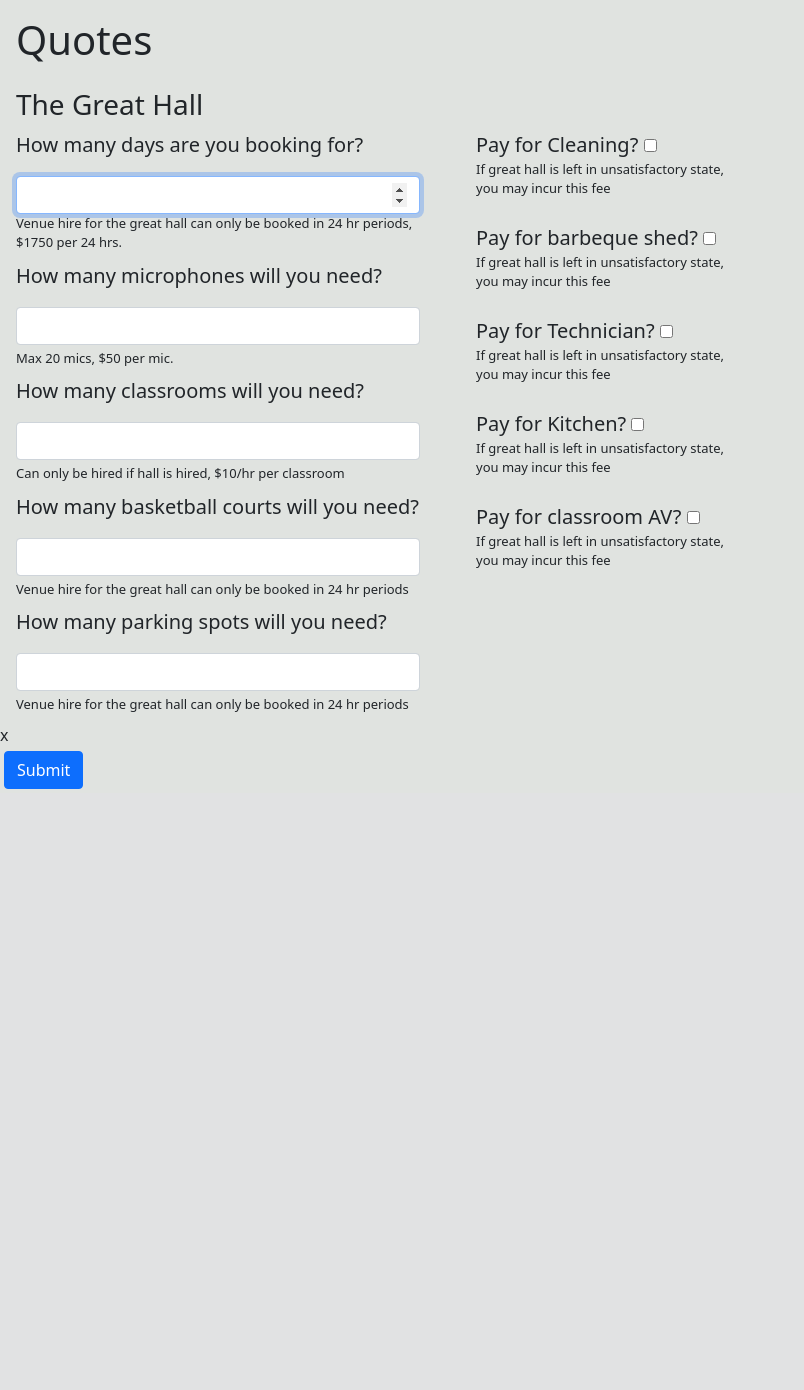
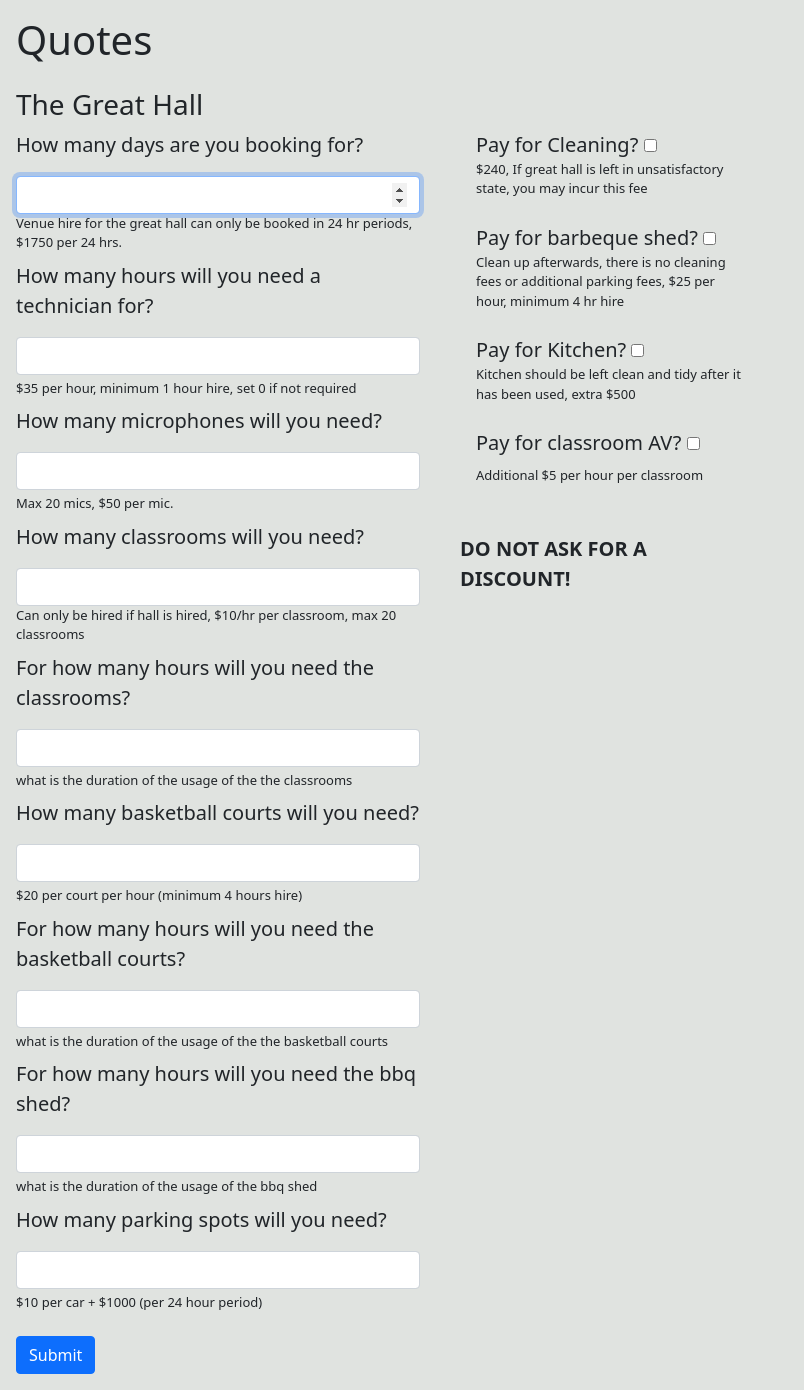
Before and after one commit to flamingduck0/Flask, a Flask app: page /quotes in a window 1280 px wide. Shown: the part 56-1446 px from the top of the page, without its empty margins (0-804 px from the left). Before the commit the page ends 845 px from the top, so only its background shows below. Run offline with Flask 2, Linux system fonts and the light colour scheme.

Commit message:
The Great Hall Page worked on, adjusted slight visuals

```diff
--- a/app.py
+++ b/app.py
@@ -2,9 +2,7 @@ from flask import Flask, render_template, request
 from costCalculator import totalCost
 import os
 
-
 app = Flask(__name__)
-
 
 @app.route('/')
 def home_page():  # put application's code here
@@ -17,12 +15,28 @@ def quotes_page():  # put application's code here
     if request.method == 'POST':
         try:
             days = int(request.form['days'])
-            cleaning = bool(request.form['cleaning'])
-            total = totalCost(days)
+            mics = int(request.form['mics'])
+            rooms = int(request.form['rooms'])
+            roomtime = int(request.form['roomtime'])
+            courts = int(request.form['courts'])
+            courttime = int(request.form['courttime'])
+            spots = int(request.form['spots'])
+            tech = int(request.form['tech'])
+            bbqtime = int(request.form['bbqtime'])
+
+
+            total = totalCost(days, mics, rooms, roomtime, courts, courttime, bbqtime, spots, tech)
             return render_template('Result.html',
                                    days=days,
-                                   cleaning=cleaning,
-                                   total=total
+                                   mics=mics,
+                                   rooms=rooms,
+                                   roomtime=roomtime,
+                                   courts=courts,
+                                   courttime=courttime,
+                                   spots=spots,
+                                   tech=tech,
+                                   bbqtime=bbqtime,
+                                   total=total,
                                    )
         except Exception:
             pass
@@ -34,25 +48,30 @@ def contact_page():  # put application's code here
     output = render_template('Contact.html')
     return output
 
+
 @app.route('/thegreathall')
 def thegreathall_page():  # put application's code here
     output = render_template('The Great Hall.html')
     return output
+
 
 @app.route('/fairlandpavilion')
 def fairlandpavilion_page():  # put application's code here
     output = render_template('Fairland Pavilion.html')
     return output
 
+
 @app.route('/theottersidecentre')
 def theottersidecentre_page():  # put application's code here
     output = render_template('The Otterside Centre.html')
     return output
+
 
 @app.route('/utsgymnasium')
 def utsgymnasium_page():  # put application's code here
     output = render_template('UTS Gymnasium.html')
     return output
 
+
 if __name__ == '__main__':
     app.run()
--- a/templates/Quotes.html
+++ b/templates/Quotes.html
@@ -12,6 +12,8 @@
     min-width: 460px;
   }
 </style>
+
+
 <h3 class="px-3">The Great Hall</h3>
 <div>
     <form method="post">
@@ -23,6 +25,11 @@
                     <label for="days" class="form-label" style="font-size: small">Venue hire for the great hall can only be booked in 24 hr periods, $1750 per 24 hrs.</label>
                 </div>
                 <div class="px-3">
+                    <p>How many hours will you need a technician for?</p>
+                    <input type="number" class="form-control" min="0" max="1000" name="tech" autofocus></input>
+                    <label for="tech" class="form-label" style="font-size: small">$35 per hour, minimum 1 hour hire, set 0 if not required</label>
+                </div>
+                <div class="px-3">
                     <p>How many microphones will you need?</p>
                     <input type="number" class="form-control" min="0" max="20" name="mics" autofocus></input>
                     <label for="mics" class="form-label" style="font-size: small">Max 20 mics, $50 per mic.</label>
@@ -30,53 +37,63 @@
                 <div class="px-3">
                     <p>How many classrooms will you need?</p>
                     <input type="number" class="form-control" min="0" max="20" name="rooms" autofocus></input>
-                    <label for="rooms" class="form-label" style="font-size: small">Can only be hired if hall is hired, $10/hr per classroom</label>
+                    <label for="rooms" class="form-label" style="font-size: small">Can only be hired if hall is hired, $10/hr per classroom, max 20 classrooms</label>
+                </div>
+                <div class="px-3">
+                    <p>For how many hours will you need the classrooms?</p>
+                    <input type="number" class="form-control" min="0" max="20" name="roomtime" autofocus></input>
+                    <label for="roomtime" class="form-label" style="font-size: small">what is the duration of the usage of the the classrooms </label>
                 </div>
                 <div class="px-3">
                     <p>How many basketball courts will you need?</p>
                     <input type="number" class="form-control" min="0" max="10" name="courts" autofocus></input>
-                    <label for="courts" class="form-label" style="font-size: small">Venue hire for the great hall can only be booked in 24 hr periods</label>
+                    <label for="courts" class="form-label" style="font-size: small">$20 per court per hour (minimum 4 hours hire)</label>
+                </div>
+                <div class="px-3">
+                    <p>For how many hours will you need the basketball courts?</p>
+                    <input type="number" class="form-control" min="4" max="20" name="courttime" autofocus></input>
+                    <label for="courttime" class="form-label" style="font-size: small">what is the duration of the usage of the the basketball courts </label>
+                </div>
+                <div class="px-3">
+                    <p>For how many hours will you need the bbq shed?</p>
+                    <input type="number" class="form-control" min="4" max="20" name="bbqtime" autofocus></input>
+                    <label for="bbqtime" class="form-label" style="font-size: small">what is the duration of the usage of the bbq shed </label>
                 </div>
                 <div class="px-3">
                     <p>How many parking spots will you need?</p>
                     <input type="number" class="form-control" min="0" max="3000" name="spots" autofocus></input>
-                    <label for="spots" class="form-label" style="font-size: small">Venue hire for the great hall can only be booked in 24 hr periods</label>
-                </div>x
+                    <label for="spots" class="form-label" style="font-size: small">$10 per car + $1000 (per 24 hour period)</label>
+                </div>
             </div>
             <div class="col-3">
                 <div class="px-3">
                     <p>Pay for Cleaning?
                         <input type="checkbox" name="cleaning" autofocus></input>
-                        <label for="cleaning" class="form-label" style="font-size: small">If great hall is left in unsatisfactory state, you may incur this fee</label>
+                        <label for="cleaning" class="form-label" style="font-size: small">$240, If great hall is left in unsatisfactory state, you may incur this fee</label>
                     </p>
                 </div>
                 <div class="px-3">
                     <p>Pay for barbeque shed?
                         <input type="checkbox" name="bbq" autofocus></input>
-                        <label for="bbq" class="form-label" style="font-size: small">If great hall is left in unsatisfactory state, you may incur this fee</label>
-                    </p>
-                </div>
-                <div class="px-3">
-                    <p>Pay for Technician?
-                        <input type="checkbox" name="tech" autofocus></input>
-                        <label for="tech" class="form-label" style="font-size: small">If great hall is left in unsatisfactory state, you may incur this fee</label>
+                        <label for="bbq" class="form-label" style="font-size: small">Clean up afterwards, there is no cleaning fees or additional parking fees, $25 per hour, minimum 4 hr hire</label>
                     </p>
                 </div>
                 <div class="px-3">
                     <p>Pay for Kitchen?
                         <input type="checkbox" name="kitchen" autofocus></input>
-                        <label for="kitchen" class="form-label" style="font-size: small">If great hall is left in unsatisfactory state, you may incur this fee</label>
+                        <label for="kitchen" class="form-label" style="font-size: small">Kitchen should be left clean and tidy after it has been used, extra $500</label>
                     </p>
                 </div>
                 <div class="px-3">
                     <p>Pay for classroom AV?
                         <input type="checkbox" name="av" autofocus></input>
-                        <label for="av" class="form-label" style="font-size: small">If great hall is left in unsatisfactory state, you may incur this fee</label>
+                        <label for="av" class="form-label" style="font-size: small">Additional $5 per hour per classroom</label>
                     </p>
                 </div>
+                <b class="p-5"><p>DO NOT ASK FOR A DISCOUNT!</p></b>
             </div>
         </div>
-        <div class="p-1"><button type="submit" class="btn btn-primary">Submit</button></div>
+        <div class="p-3"><button type="submit" class="btn btn-primary">Submit</button></div>
     </form>
 </div>
 {% endblock %}
--- a/templates/Result.html
+++ b/templates/Result.html
@@ -8,6 +8,7 @@
 <h1 class="p-3">Results</h1>
 <p class="p-3">
 The total price for {{ days }} days is ${{ total }}
+With {{ mics }} mics, {{ rooms }} classrooms for {{ roomtime }} hours, {{ courts }} courts for {{ courttime }} hours, The bbq shed for {{ bbqtime }} hours, {{ spots }} parking spots, and had the technician for {{ tech }} hours, it was {{ cleaning }} that you had cleaners, it was {{ bbq }} that you rented bbq shed, it was {{ kitchen }} that you chose to have a kitchen, it was {{ av }} that you chose av in the classroom
 </p>
 <div class="p-3"><a type="button" href="/quotes" class="btn btn-primary">Back to quotes</a></div>
 {% endblock %}
```
Also changed, not shown: costCalculator.py (+19 -3 lines).
